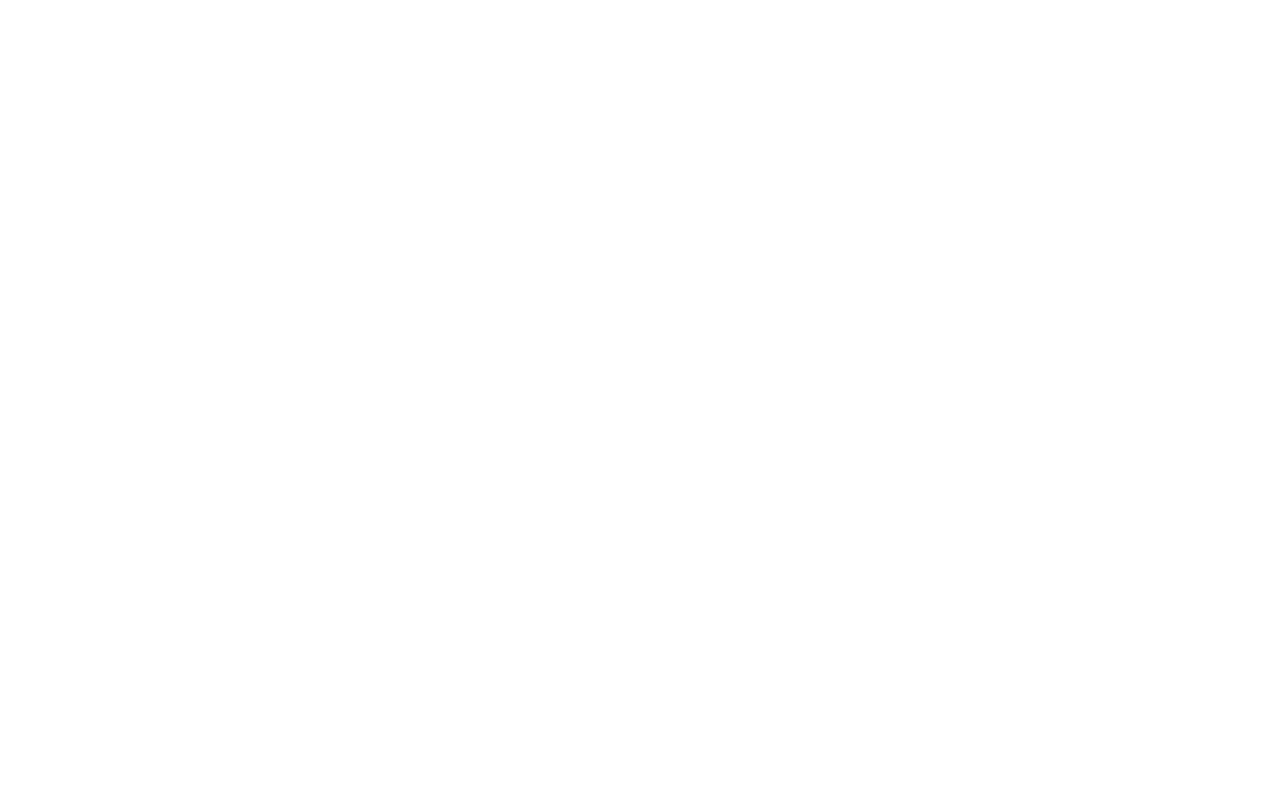
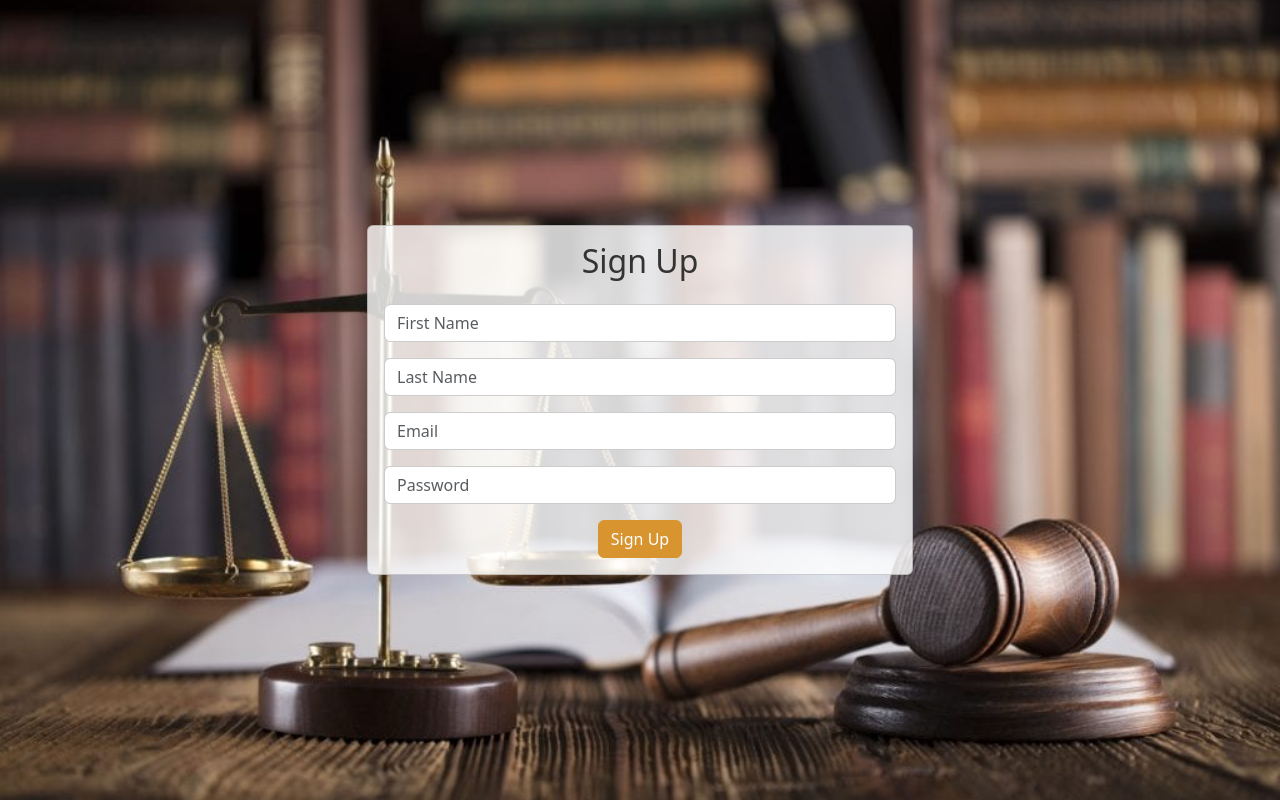
Before and after one commit to Saadtht/law, a React (Create React App) app: page /inscription in a window 1280 px wide. Before the commit this address had no page. Built offline with nearby package versions, Linux system fonts and the light colour scheme.

Commit message:
add login and inscr

```diff
--- a/src/components/header/index.js
+++ b/src/components/header/index.js
@@ -42,7 +42,7 @@
 
           </div>
           <Link to="/login" className="button1">Login</Link>
-          <Link to="#" className="button1">Inscription</Link>
+          <Link to="/inscription" className="button1">Inscription</Link>
           <button className="navbar-toggler " type="button" onClick={handleToggle} aria-expanded={isOffcanvasOpen}>
             <span className="navbar-toggler-icon"></span>
           </button>
--- a/src/navigation/index.js
+++ b/src/navigation/index.js
@@ -8,6 +8,7 @@
 import {
     Login,
     MainPage,
+    SignupForm,
 } from "../pages";
 
 const MainNavigator = () => {
@@ -26,6 +27,12 @@
                     <CustomRoute path="/login" component={Login} />
                 }
                 />
+                <Route
+                    path="/inscription"
+                    element={
+                    <CustomRoute path="/inscription" component={SignupForm} />
+                }
+                />
             </Routes>
         </Router>
     );
--- /dev/null
+++ b/src/pages/Inscription/index.js
@@ -0,0 +1,72 @@
+import React, { useState } from 'react';
+import './style.css';
+
+function SignupForm() {
+    const [data, setData] = useState([]);
+    const [fname, setFname] = useState("");
+    const [lname, setLname] = useState("");
+    const [email, setEmail] = useState("");
+    const [password, setPassword] = useState("");
+    const [error, setError] = useState(null);
+
+    const handleSubmit = (e) => {
+      e.preventDefault();
+
+
+      if (!fname || !lname || !email || !password) {
+        setError("Veuillez remplir tous les champs.");
+        return;
+      }
+
+      setData([...data, {
+        firstName: fname,
+        lastName: lname,
+        email: email,
+        password: password
+      }]);
+      console.log(data);
+
+      setFname('');
+      setLname('');
+      setEmail('');
+      setPassword('');
+      setError(null);
+    };
+
+    return (
+      <div className="login-page">
+        <div className="container">
+          <div className="row justify-content-center">
+            <div className="col-md-6">
+              <div className="card">
+                <div className="card-body">
+                  <h2 className="card-title text-center mb-4">Sign Up</h2>
+                  {error && <div className="alert alert-danger">{error}</div>}
+                  <form onSubmit={handleSubmit}>
+                    <div className="mb-3">
+                      <input type="text" className="form-control" placeholder="First Name" name="firstName" value={fname} onChange={(e) => setFname(e.target.value)} />
+                    </div>
+                    <div className="mb-3">
+                      <input type="text" className="form-control" placeholder="Last Name" name="lastName" value={lname} onChange={(e) => setLname(e.target.value)} />
+                    </div>
+                    <div className="mb-3">
+                      <input type="email" className="form-control" placeholder="Email" name="email" value={email} onChange={(e) => setEmail(e.target.value)} />
+                    </div>
+                    <div className="mb-3">
+                      <input type="password" className="form-control" placeholder="Password" name="password" value={password} onChange={(e) => setPassword(e.target.value)} />
+                    </div>
+                    <div className="text-center">
+                      <button type="submit" className="btn btn-primary">Sign Up</button>
+                    </div>
+                  </form>
+                </div>
+              </div>
+            </div>
+          </div>
+        </div>
+      </div>
+    );
+  }
+
+
+export default SignupForm;
--- /dev/null
+++ b/src/pages/Inscription/style.css
@@ -0,0 +1,29 @@
+
+.login-page {
+    display: flex;
+    justify-content: center;
+    align-items: center;
+    height: 100vh;
+  }
+
+  .card {
+    background-color: rgba(255, 255, 255, 0.8);
+  }
+
+  .card-title {
+    color: #333;
+  }
+
+  .form-control {
+    border: 1px solid #ccc;
+  }
+
+  .btn-primary {
+    background-color: #D8942F;
+    border-color: #D8942F;
+  }
+
+  .btn-primary:hover {
+    background-color: #cca041;
+    border-color: #cca041;
+  }
--- a/src/pages/index.js
+++ b/src/pages/index.js
@@ -1,2 +1,3 @@
 export { default as MainPage } from "./mainpage"
 export { default as Login } from "./login"
+export { default as SignupForm } from "./Inscription"
--- a/src/pages/login/index.js
+++ b/src/pages/login/index.js
@@ -1,11 +1,35 @@
-import React from 'react'
+import React from 'react';
+import './style.css';
 
-function Login() {
+function LoginPage() {
   return (
-    <div>
-        login page
+    <div className="login-page d-flex justify-content-center align-items-center">
+      <div className="container">
+        <div className="row justify-content-center">
+          <div className="col-md-6">
+            <div className="card">
+              <div className="card-body">
+                <h5 className="card-title text-center mb-4">Login</h5>
+                <form>
+                  <div className="mb-3">
+                    <label htmlFor="email" className="form-label">Email address</label>
+                    <input type="email" className="form-control" id="email" aria-describedby="emailHelp" />
+                  </div>
+                  <div className="mb-3">
+                    <label htmlFor="password" className="form-label">Password</label>
+                    <input type="password" className="form-control" id="password" />
+                  </div>
+                  <div className="text-center">
+                    <button type="submit" className="btn btn-primary">Login</button>
+                  </div>
+                </form>
+              </div>
+            </div>
+          </div>
+        </div>
+      </div>
     </div>
-  )
+  );
 }
 
-export default Login
+export default LoginPage;
--- /dev/null
+++ b/src/pages/login/style.css
@@ -0,0 +1,11 @@
+
+.login-page {
+    background-image: url('/public/RuleofLaw.jpg');
+    background-size: cover;
+    background-position: center;
+    height: 100vh;
+  }
+
+  .card {
+    background-color: rgba(255, 255, 255, 0.8);
+  }
```
Also changed, not shown: public/RuleofLaw.jpg (added), public/law.png.webp (added).
